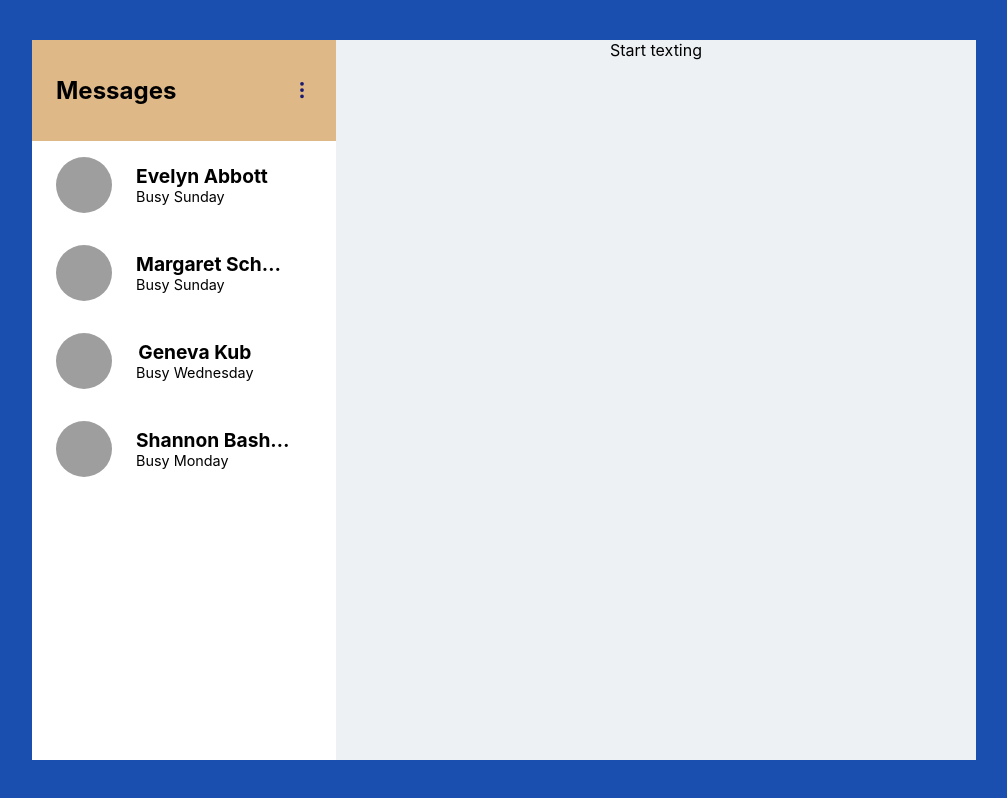
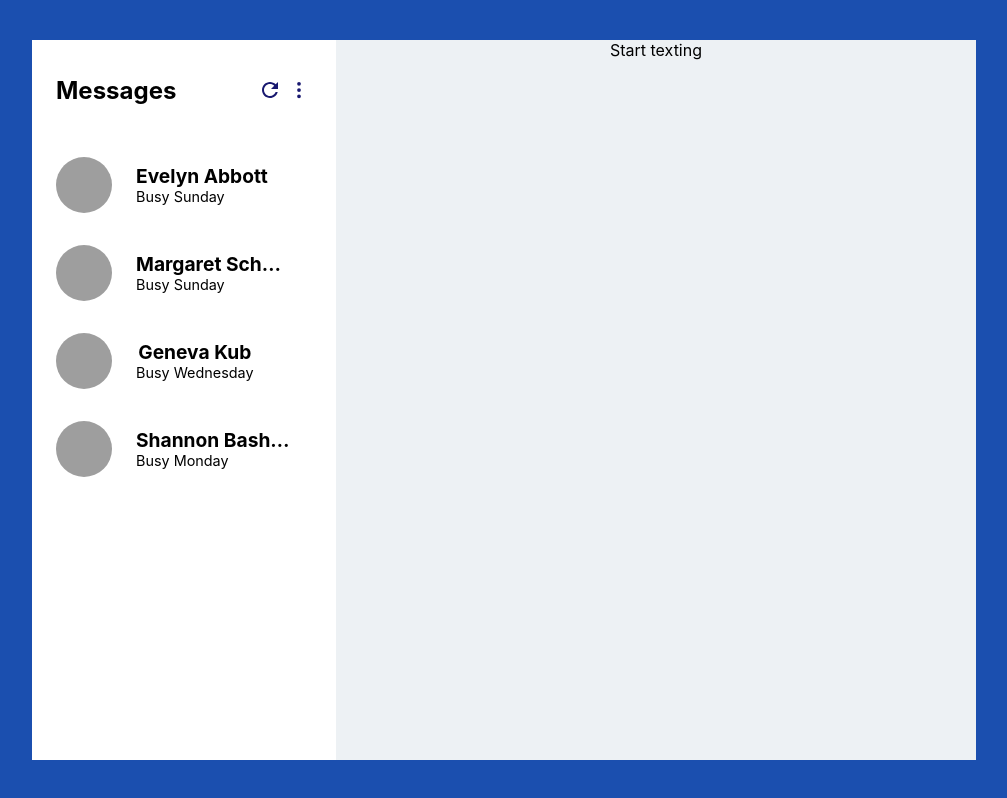
Before and after one commit to ayushiee/Chat-App-Frontend, a React (Create React App) app: page / in a window 1280 px wide. Shown: the whole page, without its empty margins (136-1143 px from the left). Built offline with nearby package versions, Linux system fonts and the light colour scheme; grey boxes are pictures that could not be loaded.

Commit message:
added hover transition

```diff
--- a/src/Components/TitleBar/index.js
+++ b/src/Components/TitleBar/index.js
@@ -14,7 +14,7 @@ export default function TitleBar({ currentUser }) {
             </div>
             <div className='actions'>
                 <IoIosVideocam size={25} color='#191970' className='icon' />
-                <IoIosCall size={25} color='#191970' />
+                <IoIosCall size={25} color='#191970' className='icon'/>
             </div>
         </div>
     )
--- a/src/Containers/HomeContainer/Home.css
+++ b/src/Containers/HomeContainer/Home.css
@@ -1,5 +1,5 @@
 .home {
-    background-color: #1B4FAF;
+  background-color: #1b4faf;
   width: 100vw;
   height: 100vh;
   display: flex;
@@ -13,21 +13,34 @@
 }
 
 .myUser {
-    /* background-color: white; */
+  background-color: white;
   display: flex;
   flex-direction: row;
-    padding:  1em 1.5em;
+  padding: 1em 1.5em;
   width: 20vw;
   align-items: center;
   justify-content: space-between;
-    background-color: burlywood;
+}
+.iconsRow {
+  display: flex;
+  flex-direction: row;
+  align-items: center;
 }
 
+.icon {
+  transition: linear 200ms;
+  margin: 0 0.2em;
+}
+
+.icon:hover {
+  transform: translateY(-4px);
+  margin: 0 0.2em;
+  cursor: pointer;
+}
 
 .content {
   display: flex;
   width: fit-content;
   height: fit-content;
   border-radius: 2em;
-
 }
--- a/src/Containers/HomeContainer/index.js
+++ b/src/Containers/HomeContainer/index.js
@@ -1,5 +1,6 @@
 import React, { useState } from 'react';
 import {BsThreeDotsVertical} from 'react-icons/bs';
+import {MdRefresh} from 'react-icons/md';
 
 import { generateUsers } from '../../utils';
 import UserWindow from '../../Components/UserCard';
@@ -22,7 +23,10 @@ export default function HomeContainer() {
                 <div className='userList'>
                     <div className='myUser'>
                         <h2>Messages</h2>
-                        <BsThreeDotsVertical size={20} color='#191970' />
+                        <div className='iconsRow'>
+                        <MdRefresh size={24} color='#191970' className='icon' />
+                        <BsThreeDotsVertical size={20} color='#191970' className='icon' />
+                        </div>
                     </div>
                     {userlist.map((user, index) => <UserWindow key={index} user={user} onUserSelect={onUserSelect} />)}
                 </div>
```
Lines whose indentation alone changed are shown as unchanged.
